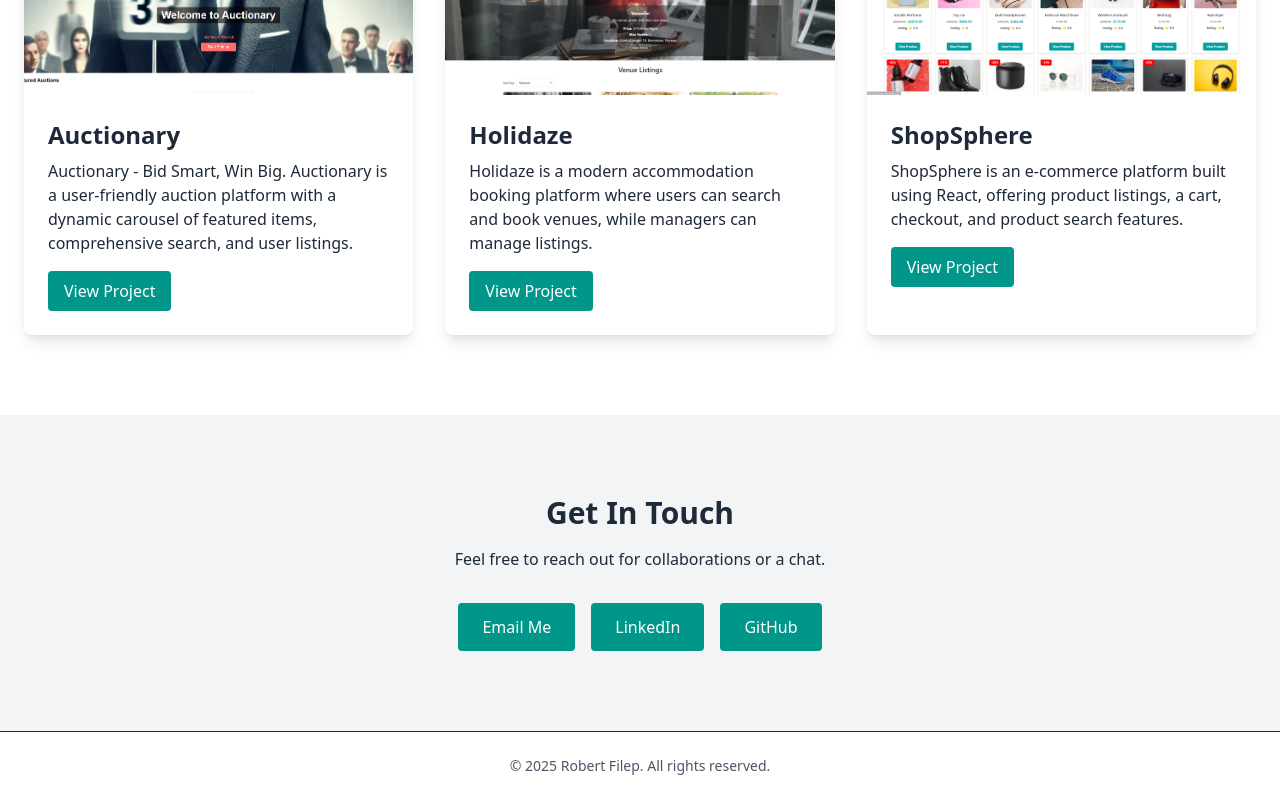
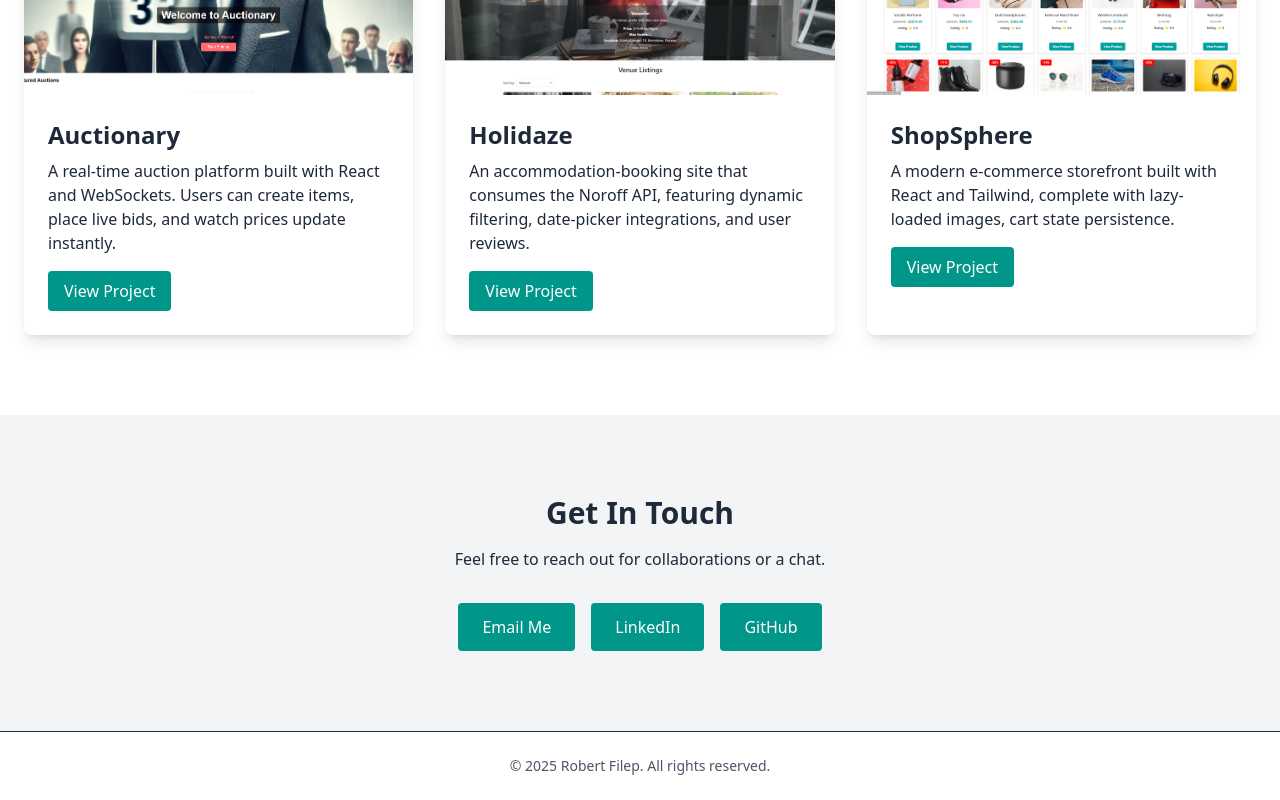
Before and after one commit to robfil50219/my-portfolio, a React (Vite) app: page / in a window 1280 px wide. Shown: the part 1285-2085 px from the top of the page. Built offline with nearby package versions, Linux system fonts and the light colour scheme.

Commit message:
project decription uppdate

```diff
--- a/src/components/Projects.jsx
+++ b/src/components/Projects.jsx
@@ -5,19 +5,19 @@ import ProjectCard from './ProjectCard';
 const projects = [
     {
         title: 'Auctionary',
-        description: 'Auctionary - Bid Smart, Win Big. Auctionary is a user-friendly auction platform with a dynamic carousel of featured items, comprehensive search, and user listings.',
+        description: 'A real-time auction platform built with React and WebSockets. Users can create items, place live bids, and watch prices update instantly.',
         image: '/images/Auctionary.png',
         link: 'https://auctionarygo.netlify.app/',
     },
     {
         title: 'Holidaze',
-        description: 'Holidaze is a modern accommodation booking platform where users can search and book venues, while managers can manage listings.',
+        description: 'An accommodation-booking site that consumes the Noroff API, featuring dynamic filtering, date-picker integrations, and user reviews.',
         image: '/images/Holidaze.png',
         link: 'https://holidaze-robert-filep.netlify.app',
     },
     {
         title: 'ShopSphere',
-        description: 'ShopSphere is an e-commerce platform built using React, offering product listings, a cart, checkout, and product search features.',
+        description: 'A modern e-commerce storefront built with React and Tailwind, complete with lazy-loaded images, cart state persistence.',
         image: '/images/ShopSphere.png',
         link: 'https://shopspherenow.netlify.app',
     },
```
